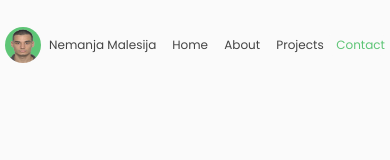
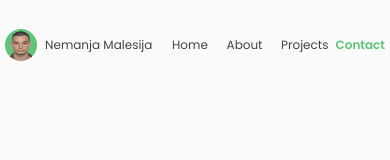
Before and after one commit to nemanjamalesija/portfolio-website, a React (Create React App) app: page / in a window 390 px wide. Shown: the top 160 px of the page. Built offline with nearby package versions, Linux system fonts and the light colour scheme.

Commit message:
Add responsive

```diff
--- a/src/components/nav.css
+++ b/src/components/nav.css
@@ -125,11 +125,17 @@
     font-size: 1.4rem;
   }
 
+  .links-list {
+    display: grid;
+    grid-template-columns: 1fr 1fr 1fr 1fr;
+    gap: 0.5rem;
+  }
+
   .list-item-contact {
     padding: 0;
-    padding-left: 0.8rem;
     background-color: #fafafa;
     color: var(--color-primary);
+    font-weight: 600;
   }
 }
 
@@ -144,12 +150,12 @@
 
   .list-item {
     font-size: 1.2rem;
-    min-width: 5.2rem;
+    min-width: 4rem;
   }
 
   .author-photo {
-    width: 3.6rem;
-    height: 3.6rem;
+    width: 3.2rem;
+    height: 3.2rem;
   }
 
   .author-paragraph {
```
